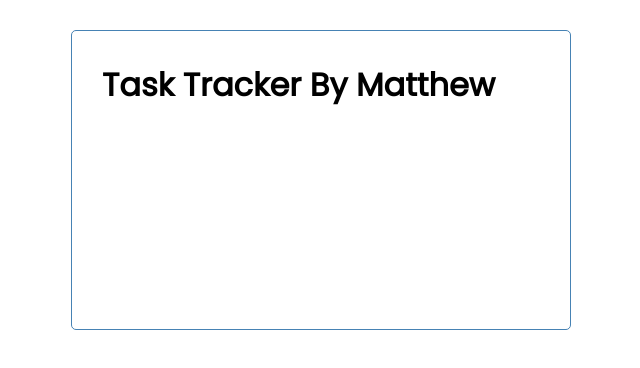
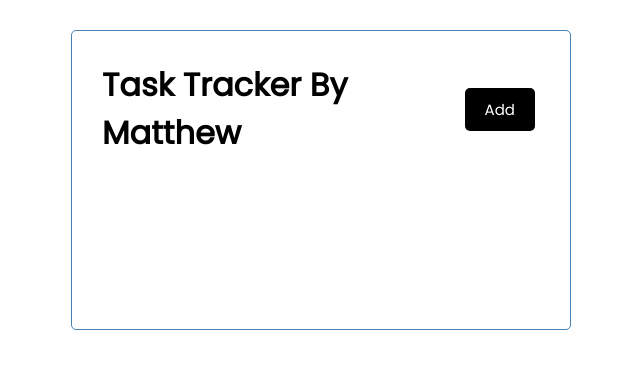
Before and after one commit to matthew-talamantes/react-task-tracker, a React (Create React App) app: page / in a window 1280 px wide. Shown: the top 368 px of the page, without its empty margins (319-959 px from the left). Built offline with nearby package versions, Linux system fonts and the light colour scheme.

Commit message:
Add placeholder button to Header

```diff
--- a/src/components/Header.js
+++ b/src/components/Header.js
@@ -4,8 +4,9 @@ import PropTypes from 'prop-types'
 
 const Header = (props) => {
     return (
-        <header>
+        <header className='header'>
             <h1>{(props.name) ? <>{props.title} By {props.name}</> : props.title}</h1>
+            <button className='btn'>Add</button>
         </header>
     )
 }
```
